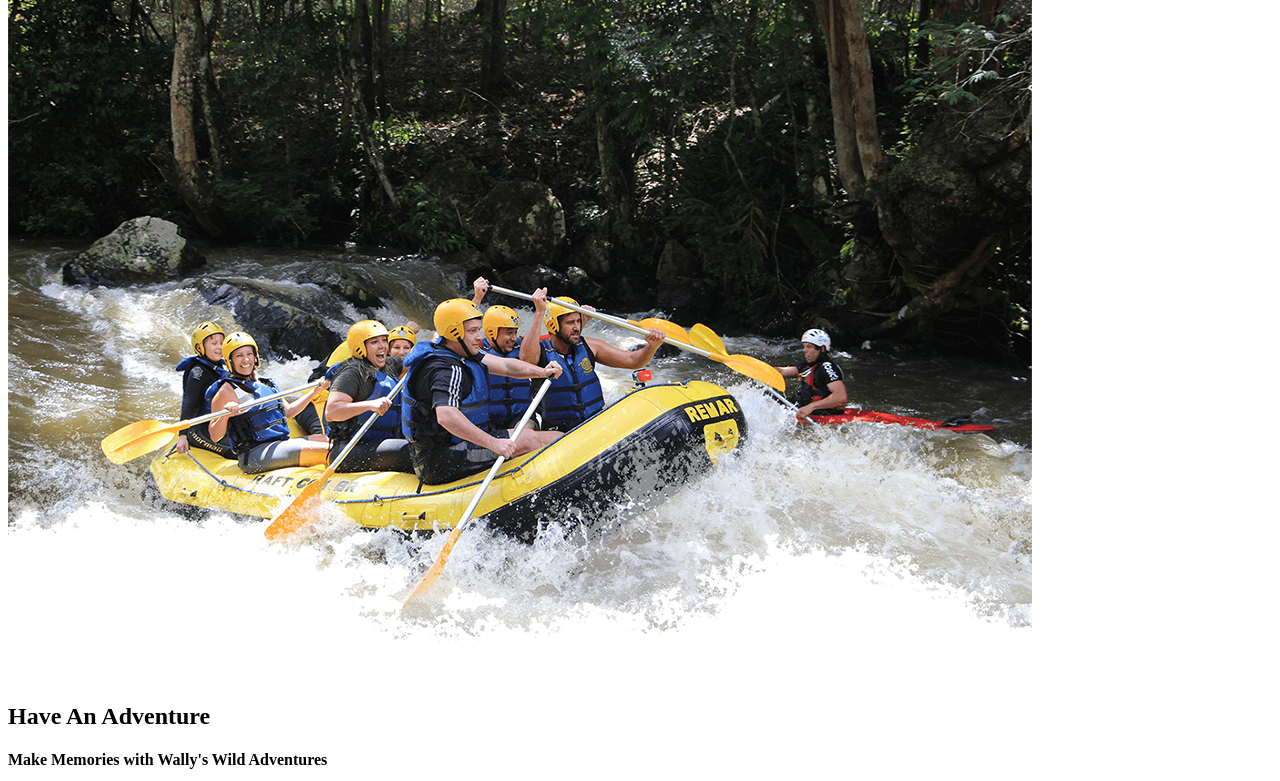
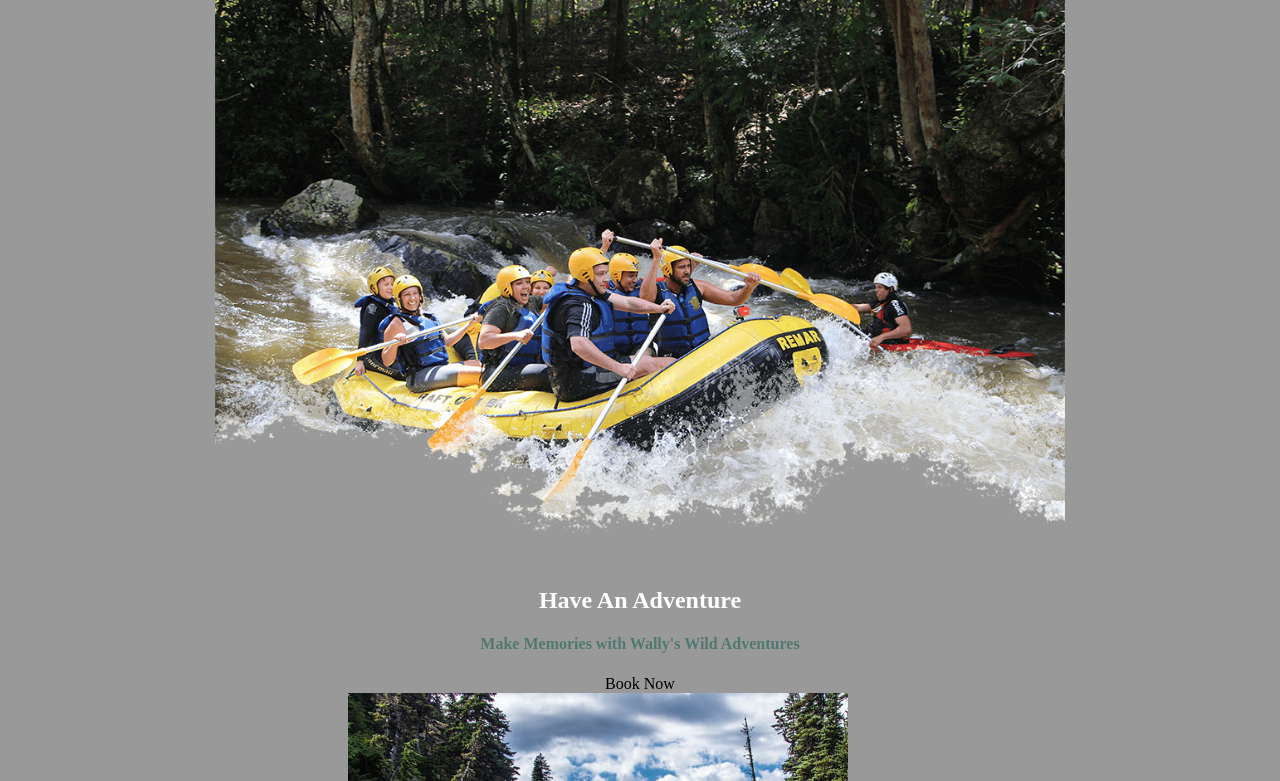
Before and after one commit to douglas321/wdd130, a plain HTML site: page wwr/index.html in a window 1280 px wide. Shown: the part 319-1100 px from the top of the page. Drawn offline with Linux system fonts and the light colour scheme.

Commit message:
Add files via upload
added css

```diff
--- a/wwr/index.html
+++ b/wwr/index.html
@@ -1,12 +1,14 @@
 <!DOCTYPE html>
 <html lang="en">
 <head>
+    <link rel="stylesheet" href="styles/style.css">
     <meta charset="UTF-8">
     <meta http-equiv="X-UA-Compatible" content="IE=edge">
     <meta name="viewport" content="width=device-width, initial-scale=1.0">
     <title>Wally's Wild Adventures</title>
 </head>
 <body>
+    <div id="content">
         <header>
             <a id="logo_link" href="index.html">
                 <img class="logo" src="images/logo.png" alt="Wally's Wild Adventures Logo">
@@ -52,6 +54,7 @@
             <p>Enjoy the amazing scenery. From valleys, meadows, canyons, and high peaks; it's way more than just the rapids. It's a great way to get away from it all and relax amongst all the beauty of the great outdoors. </p>
             <a class='join' href="rivers.html">Join Us</a>
         </section>
+        <div id="background"></div>
         </main>
         <footer>
             <p>Wally's Wild Adventures &copy; 2022 - Carter Sperry</p>
@@ -69,5 +72,6 @@
                 </a>
             </div>
         </footer>
+    </div>
 </body>
 </html>
```
Lines whose indentation alone changed are shown as unchanged.
